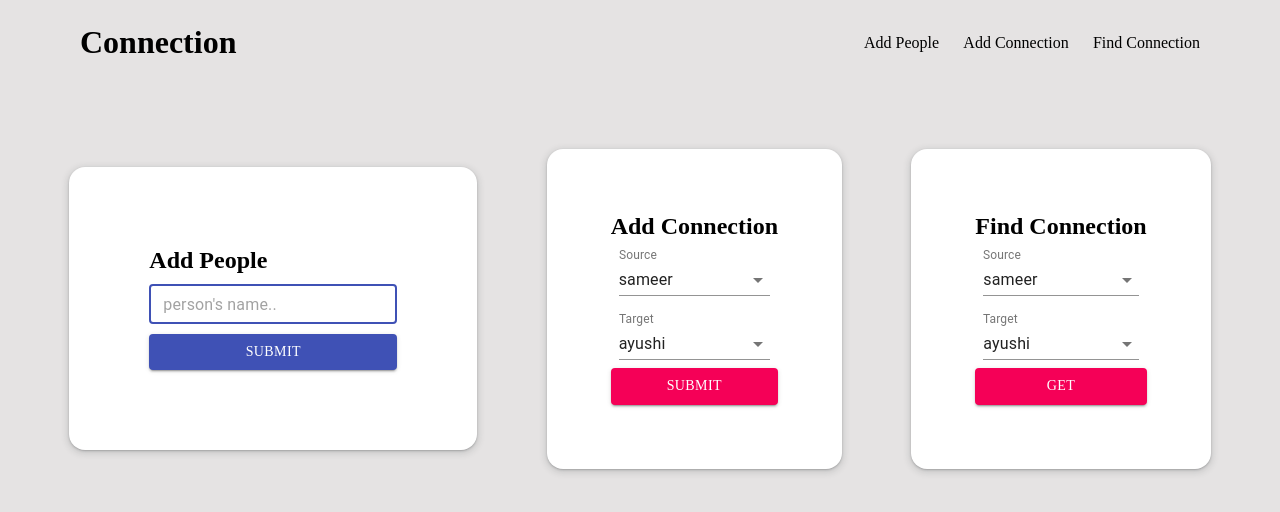
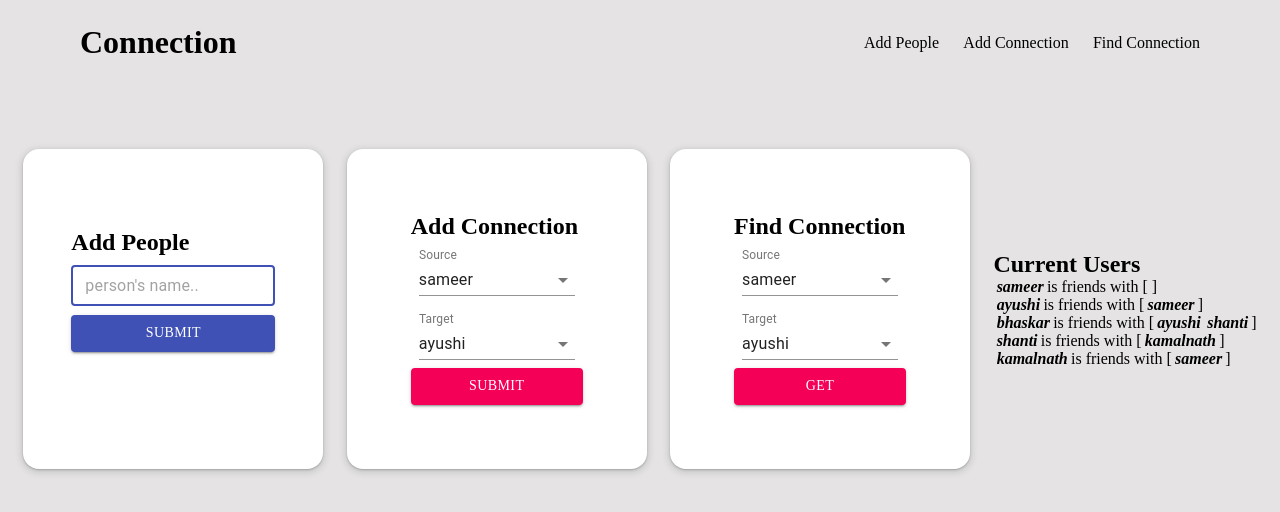
Before and after one commit to jaswalsaurabh/connxn, a React (Vite) app: page / in a window 1280 px wide. Shown: the top 512 px of the page. Built offline with nearby package versions, Linux system fonts and the light colour scheme.

Commit message:
some more changes done

```diff
--- a/src/App.jsx
+++ b/src/App.jsx
@@ -3,10 +3,11 @@ import AddConnection from "./components/AddConnection";
 import AddPeople from "./components/AddPeople";
 import Navbar from "./components/Navbar";
 import OpenSnackbar from "./components/SnackBarComp";
+import UsersComp from "./components/UsersComp";
 import useTraverse from "./hooks/useTraverse";
 
 const App = () => {
-  const { addUser, users,userObj } = useTraverse();
+  const { addUser, users, userObj } = useTraverse();
 
   const [snackbarDetails, setSnackbarDetails] = useState({
     message: "",
@@ -45,6 +46,7 @@ const App = () => {
           from="find"
           userObj={userObj}
         />
+        <UsersComp users={users} userObj={userObj} />
       </div>
       {snackbarOpen && (
         <OpenSnackbar
--- a/src/components/ModalComp.jsx
+++ b/src/components/ModalComp.jsx
@@ -3,13 +3,10 @@ import { makeStyles } from "@material-ui/core/styles";
 import Modal from "@material-ui/core/Modal";
 import PersonAddIcon from "@material-ui/icons/PersonAdd";
 
-function rand() {
-  return Math.round(Math.random() * 20) - 10;
-}
 
 function getModalStyle() {
-  const top = 50 + rand();
-  const left = 50 + rand();
+  const top = 50 ;
+  const left = 50;
 
   return {
     top: `${top}%`,
@@ -23,6 +20,8 @@ const useStyles = makeStyles((theme) => ({
     position: "absolute",
     width: "auto",
     minWidth: 400,
+    maxHeight:"400px",
+    overflowY:"scroll",
     backgroundColor: theme.palette.background.paper,
     border: "2px solid #000",
     boxShadow: theme.shadows[5],
@@ -33,8 +32,11 @@ const useStyles = makeStyles((theme) => ({
 export default function SimpleModal({ data, open, handleClose, userObj }) {
   const classes = useStyles();
   const [modalStyle] = React.useState(getModalStyle);
+
   let mapData = [...data];
   mapData = mapData.filter((item) => typeof item !== "string");
+
+
   const body = (
     <div style={modalStyle} className={classes.paper}>
       <h4 className="modalHeading">Available Connections</h4>
--- /dev/null
+++ b/src/components/UsersComp.jsx
@@ -0,0 +1,20 @@
+import React from "react";
+
+const UsersComp = ({ users, userObj }) => {
+  return (
+    <div>
+      <h2>Current Users</h2>
+      {users.map((item, index) => (
+        <div key={index} className="listUser">
+          <p>{item.name} </p> is friends with [{" "}
+          {item.connections.map((key, index) => (
+            <p key={index} > {userObj[key]} </p>
+          ))}
+          ]
+        </div>
+      ))}
+    </div>
+  );
+};
+
+export default UsersComp;
--- a/src/index.css
+++ b/src/index.css
@@ -63,11 +63,13 @@ body {
 
 .addPeople {
   display: flex;
+  height: 320px;
+  width: 300px;
   flex-direction: column;
   box-shadow: rgba(60, 64, 67, 0.3) 0px 1px 2px 0px,
     rgba(60, 64, 67, 0.15) 0px 2px 6px 2px;
   border-radius: 1rem;
-  padding: 5rem;
+  padding: 5rem 3rem;
   background-color: white;
 }
 
@@ -77,6 +79,8 @@ body {
 
 .connections {
   display: flex;
+  height: 320px;
+  width: 300px;
   flex-direction: column;
   box-shadow: rgba(60, 64, 67, 0.3) 0px 1px 2px 0px,
     rgba(60, 64, 67, 0.15) 0px 2px 6px 2px;
@@ -112,3 +116,13 @@ body {
 .suggestion > span {
   margin: 0 0.4rem;
 }
+
+.listUser{
+  display: flex;
+}
+
+.listUser > p{
+  margin: 0 .2rem;
+  font-style:oblique;
+  font-weight: bold;
+}
```
